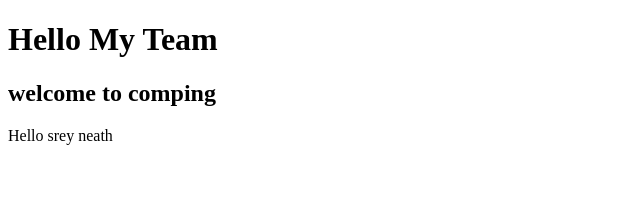
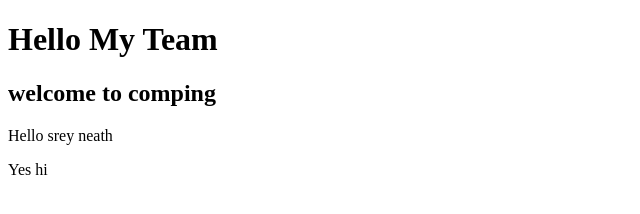
Before and after one commit to Lethean2005/My-team, a plain HTML site: page index.html in a window 1280 px wide. Shown: the full height of the page, 0-640 px from the left. Drawn offline with Linux system fonts and the light colour scheme.

Commit message:
create file

```diff
--- a/index.html
+++ b/index.html
@@ -9,5 +9,6 @@
     <h1>Hello My Team</h1>
     <h2>welcome to comping</h2>
     <P>Hello srey neath </P>
+    <p>Yes hi</p>
 </body>
 </html>
```
